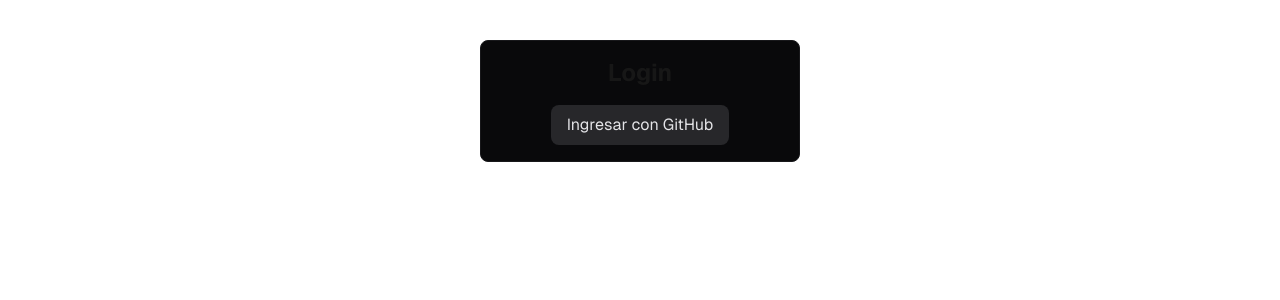
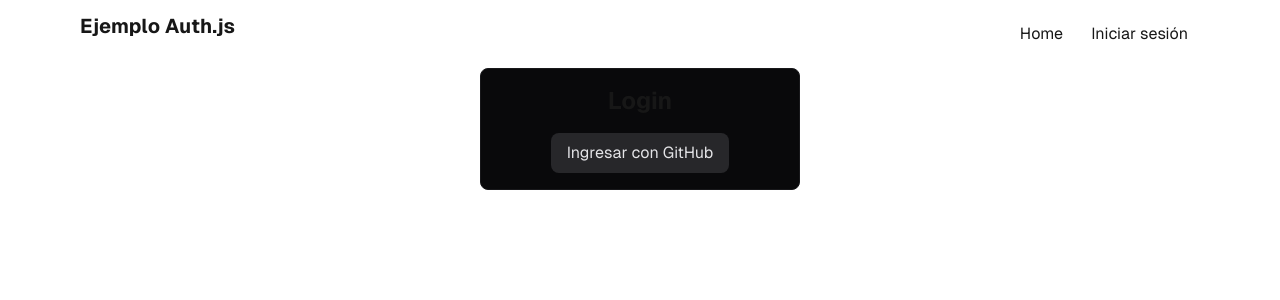
Before and after one commit to RubertG/auth-js-example, a Next.js app: page /login in a window 1280 px wide. Shown: the top 300 px of the page. Built offline with nearby package versions, Linux system fonts and the light colour scheme; no server answers.

Commit message:
🆕 Navegacion en el layout principal

```diff
--- a/src/app/layout.tsx
+++ b/src/app/layout.tsx
@@ -1,6 +1,7 @@
 import type { Metadata } from "next"
 import localFont from "next/font/local"
 import "./globals.css"
+import { Nav } from "@/components/nav"
 
 const geistSans = localFont({
   src: "./fonts/GeistVF.woff",
@@ -28,6 +29,7 @@ export default function RootLayout({
       <body
         className={`${geistSans.variable} ${geistMono.variable} font-[family-name:var(--font-geist-sans)] antialiased`}
       >
+        <Nav />
         {children}
       </body>
     </html>
--- a/src/app/login/page.tsx
+++ b/src/app/login/page.tsx
@@ -2,7 +2,7 @@ import { SignInGithub } from "@/components/sign-in-github"
 
 export default function LoginPage() {
   return (
-    <main className="max-w-screen-lg mx-auto px-4 py-10 lg:px-0">
+    <main className="max-w-screen-lg mx-auto px-4 lg:px-0">
       <section className="flex flex-col items-center justify-center border border-zinc-900 bg-zinc-950 p-4 rounded-lg w-fit mx-auto min-w-80">
         <h1 className="text-2xl font-bold text-center mb-4">
           Login
```
